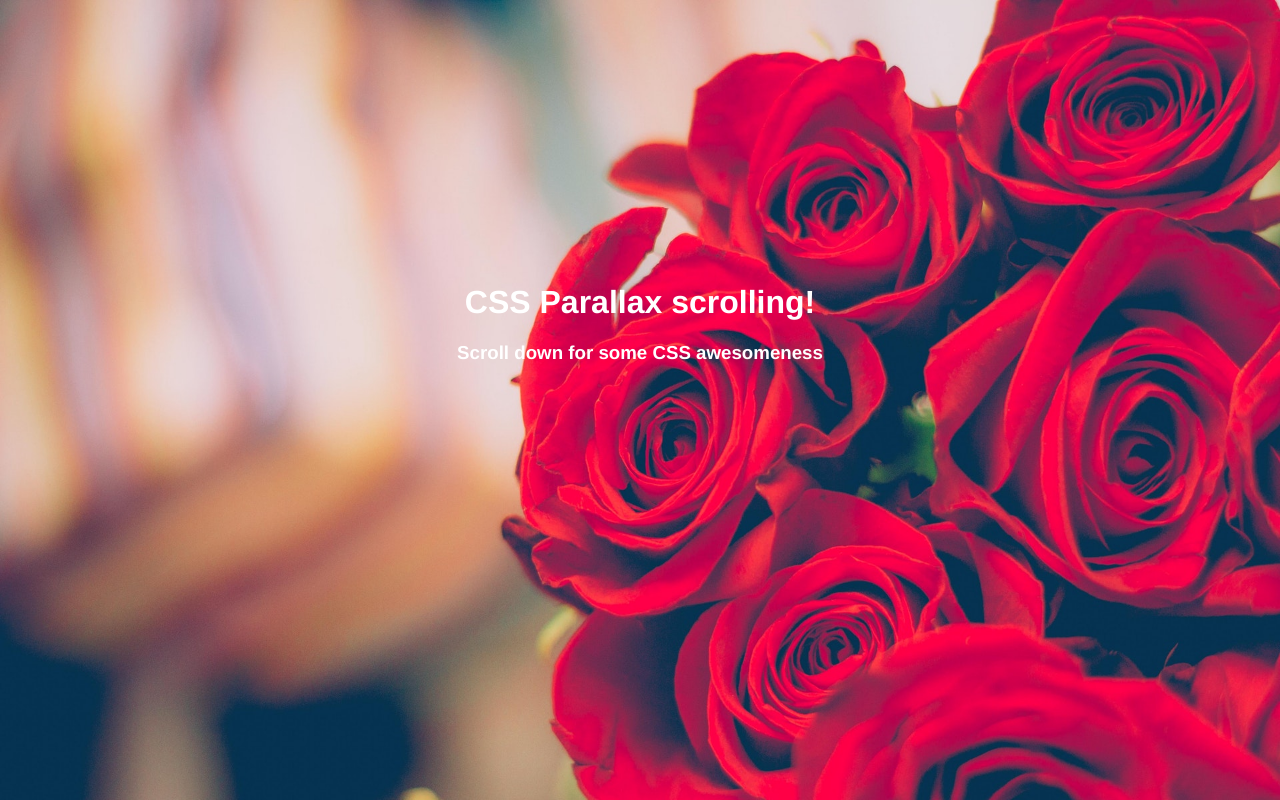
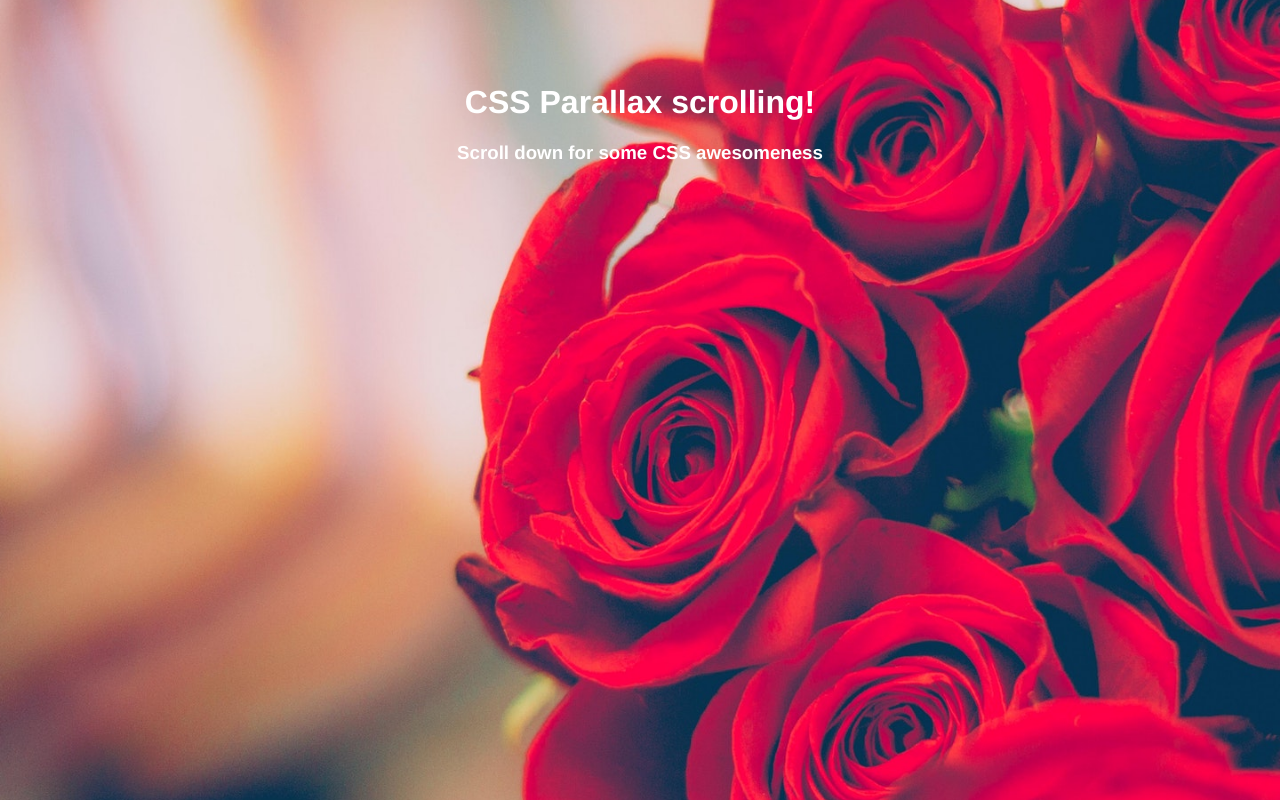
Before and after one commit to tiemenv/css-parallax, a plain HTML site: page index.html in a window 1280 px wide. Drawn offline with Linux system fonts and the light colour scheme.

Commit message:
Bugfixing and cleanup

```diff
--- a/style.css
+++ b/style.css
@@ -7,16 +7,14 @@ html {
 body {
     color: #FFF;
     margin: 0;
-
-    perspective: 1px;
+    padding: 0;
+    perspective: 2px;
     transform-style: preserve-3d;
     height: 100%;
     overflow-y: scroll;
     overflow-x: hidden;
     font-family: "Helvetica";
-
-text-align: center;
-
+    text-align: center;
 }
 
 header {
@@ -26,13 +24,10 @@ header {
     position: relative;
     transform-style: inherit;
     width: 100vw;
-
 }
 
 header h1 {
-    margin-top: -100px;
-
-
+    margin-top: -300px;
 }
 
 header, header::before {
```
Also changed, not shown: images/roses2.jpeg (deleted), images/roses3.jpeg (deleted).
